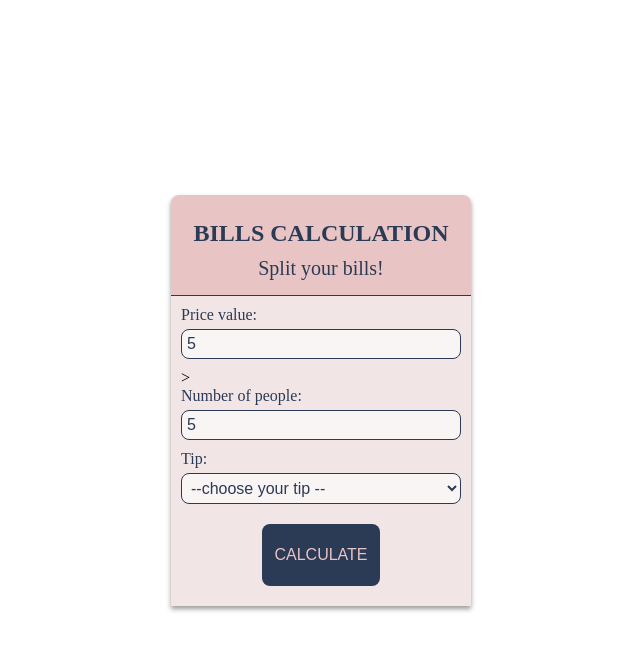
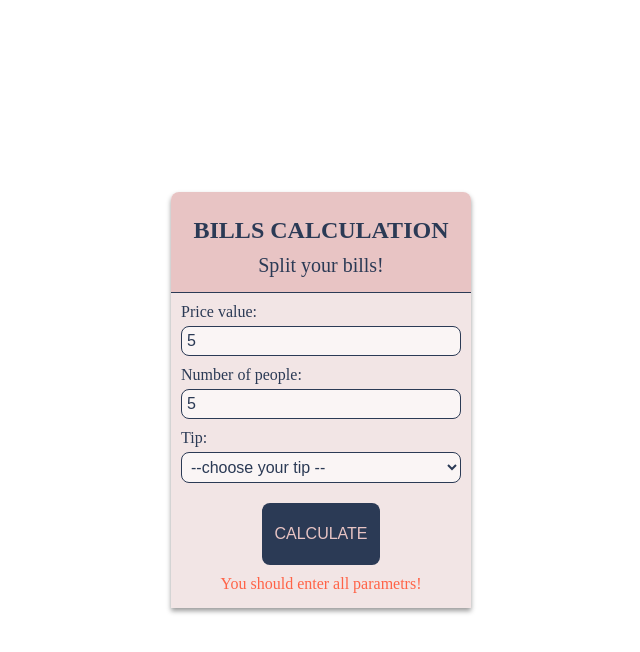
Before and after one commit to PrzemoAL13/ProjectBillsCalculation, a plain HTML site: page index.html in a window 1280 px wide. Both pictures are taken after typing "5", "5" into the empty fields and a click on the button "CALCULATE". Shown: the whole page, without its empty margins (319-959 px from the left). Drawn offline with Linux system fonts and the light colour scheme.

Commit message:
js function - cost calculation and show massage error or completed calculation

```diff
--- a/index.html
+++ b/index.html
@@ -23,7 +23,8 @@
 
             <label for="price" class="section__main__price">Price value:</label>
             <input type="number" class="section__main__price-input" id="price" placeholder="Enter price value..."
-                min="0" max="99999" onKeyUp="if(this.value>99){this.value='99';}else if(this.value<0){this.value='0';}">>
+                min="1" max="9999"
+                onKeyUp="if(this.value>9999){this.value='99';}else if(this.value<1){this.value='1';}">
 
             <label for="people" class="section__main__people">Number of people:</label>
             <input type="number" class="section__main__people-input" id="people">
@@ -39,7 +40,7 @@
 
 
             <button class="section__main__button">calculate</button>
-            <p class="section__main__error">error</p>
+            <p class="section__main__error">You should enter all parametrs!</p>
             <p class="section__main__result">You should pay: <span class="section__main__result__cost"></span> $ </p>
 
         </div>
--- a/js/main.js
+++ b/js/main.js
@@ -0,0 +1,56 @@
+let inputPrice;
+let inputNbOfPeople;
+let selectTip;
+let buttonCalculate;
+let spanValue;
+let paragraphResult;
+let paragraphError;
+
+const main = () => {
+	prepareDOMElements();
+	prepareDOMEvents();
+};
+
+const prepareDOMElements = () => {
+	//query selectors
+	inputPrice = document.querySelector(".section__main__price-input");
+	inputNbOfPeople = document.querySelector(".section__main__people-input");
+	selectTip = document.querySelector(".section__main__tip-select");
+	buttonCalculate = document.querySelector(".section__main__button");
+	spanValue = document.querySelector(".section__main__result__cost");
+	paragraphResult = document.querySelector(".section__main__result");
+	paragraphError = document.querySelector(".section__main__error");
+};
+
+const prepareDOMEvents = () => {
+	buttonCalculate.addEventListener("click", calculateResult);
+};
+
+const calculateResult = () => {
+	let resultPrice;
+	paragraphResult.style.display = "none";
+	paragraphError.style.display = "none";
+	if (
+		inputPrice.value != "" &&
+		inputNbOfPeople.value != "" &&
+		selectTip.value != 0
+	) {
+
+		resultPrice = (
+			(parseFloat(inputPrice.value) * parseFloat(selectTip.value) +
+				parseFloat(inputPrice.value)) /
+			parseFloat(inputNbOfPeople.value)
+		).toFixed(2);
+
+		spanValue.textContent = resultPrice;
+
+		paragraphResult.style.display = "block";
+
+	} else {
+		console.log("error");
+		paragraphResult.style.display = "none";
+		paragraphError.style.display = "block";
+	}
+};
+
+document.addEventListener("DOMContentLoaded", main);
--- a/scss/main.scss
+++ b/scss/main.scss
@@ -73,7 +73,6 @@ body {
 
 		&__tip-select {
 			@include numericalInput;
-
 		}
 
 		&__button {
@@ -93,6 +92,11 @@ body {
 
 		&__result {
 			@include resultText;
+
+			&__cost {
+				text-decoration: underline;
+				font-weight: 700;
+			}
 		}
 	}
 }
```
Also changed, not shown: css/main.css, 1 other file.
